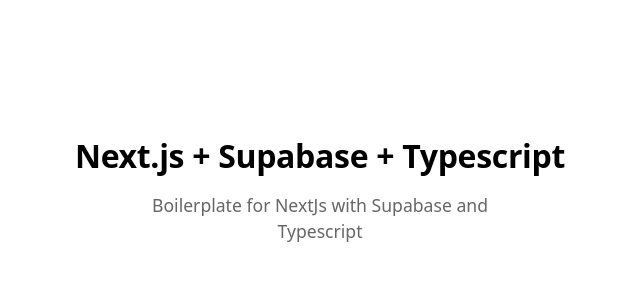
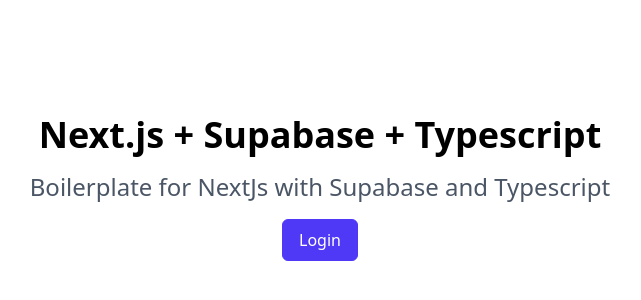
Before and after one commit to raphaelfavier/supabase-nextjs, a Next.js app: page / in a window 1280 px wide. Shown: the part 212-512 px from the top of the page, without its empty margins (320-961 px from the left). Built offline with nearby package versions, Linux system fonts and the light colour scheme; no server answers.

Commit message:
feat: implement user authentication UI with login/logout functionality

```diff
--- /dev/null
+++ b/src/app/auth/logout/route.js
@@ -0,0 +1,8 @@
+import { getSupabaseCookiesUtilClient } from "@/utils/supabase/cookiesUtilClient";
+import { NextResponse } from "next/server";
+
+export async function POST(request) {
+  const supabase = await getSupabaseCookiesUtilClient();
+  await supabase.auth.signOut();
+  return NextResponse.redirect(new URL("/", request.url));
+}
--- a/src/app/page.tsx
+++ b/src/app/page.tsx
@@ -1,34 +1,15 @@
+import User from "@/components/user/user";
+
 export default function Home() {
   return (
-    <main
-      style={{
-        minHeight: "100vh",
-        display: "flex",
-        flexDirection: "column",
-        justifyContent: "center",
-        alignItems: "center",
-      }}
-    >
-      <h1
-        style={{
-          fontSize: "2rem",
-          fontWeight: 700,
-          marginBottom: 12,
-          letterSpacing: "-0.01em",
-        }}
-      >
+    <div className="flex flex-col items-center justify-center min-h-screen gap-4">
+      <h1 className="text-center text-4xl max-w-2xl font-bold">
         Next.js + Supabase + Typescript
       </h1>
-      <p
-        style={{
-          fontSize: "1.1rem",
-          color: "#666",
-          textAlign: "center",
-          maxWidth: 400,
-        }}
-      >
+      <p className="text-center text-2xl max-w-2xl text-gray-600">
         Boilerplate for NextJs with Supabase and Typescript
       </p>
-    </main>
+      <User />
+    </div>
   );
 }
--- /dev/null
+++ b/src/components/user/user.tsx
@@ -0,0 +1,86 @@
+"use client";
+import Link from "next/link";
+import { useEffect, useState } from "react";
+import { getSupabaseBrowserClient } from "@/utils/supabase/browserClient";
+
+export default function User() {
+  // Replace with real authentication logic
+  const [loading, setLoading] = useState(true);
+  const [userId, setUserId] = useState<string | null>(null);
+  const [logoutError, setLogoutError] = useState<string | null>(null);
+
+  useEffect(() => {
+    async function getUserId() {
+      try {
+        setLoading(true);
+        const supabase = getSupabaseBrowserClient();
+        const {
+          data: { user },
+        } = await supabase.auth.getUser();
+
+        if (user) {
+          setUserId(user.id);
+        } else {
+          setUserId(null);
+        }
+      } catch (error) {
+        console.error("Error getting user ID:", error);
+        setUserId(null);
+      } finally {
+        setLoading(false);
+      }
+    }
+
+    getUserId();
+  }, []);
+
+  const handleLogout = async () => {
+    setLogoutError(null);
+    try {
+      const res = await fetch("/auth/logout", {
+        method: "POST",
+        credentials: "include",
+      });
+      if (!res.ok) {
+        const text = await res.text();
+        throw new Error(text || "Logout failed");
+      }
+      // Revalidate client: reload the page to update user state and cookies
+      window.location.reload();
+    } catch (error: any) {
+      setLogoutError(error.message || "An error occurred during logout.");
+    }
+  };
+
+  if (loading) {
+    return <div>Loading...</div>;
+  }
+
+  if (userId) {
+    return (
+      <div style={{ display: "flex", gap: 12 }}>
+        <button className="px-4 py-2 border border-indigo-600 bg-indigo-600 text-white rounded-md cursor-pointer hover:bg-indigo-700 hover:border-indigo-700 transition-colors">
+          Profile
+        </button>
+        <button
+          className="px-4 py-2 border border-indigo-600 bg-indigo-600 text-white rounded-md cursor-pointer hover:bg-indigo-700 hover:border-indigo-700 transition-colors"
+          onClick={handleLogout}
+        >
+          Logout
+        </button>
+        {logoutError && (
+          <div className="text-red-600 text-sm mt-2">{logoutError}</div>
+        )}
+      </div>
+    );
+  }
+
+  return (
+    <Link
+      href="/auth/login"
+      className="px-4 py-2 border border-indigo-600 bg-indigo-600 text-white rounded-md cursor-pointer hover:bg-indigo-700 hover:border-indigo-700 transition-colors"
+    >
+      Login
+    </Link>
+  );
+}
```
